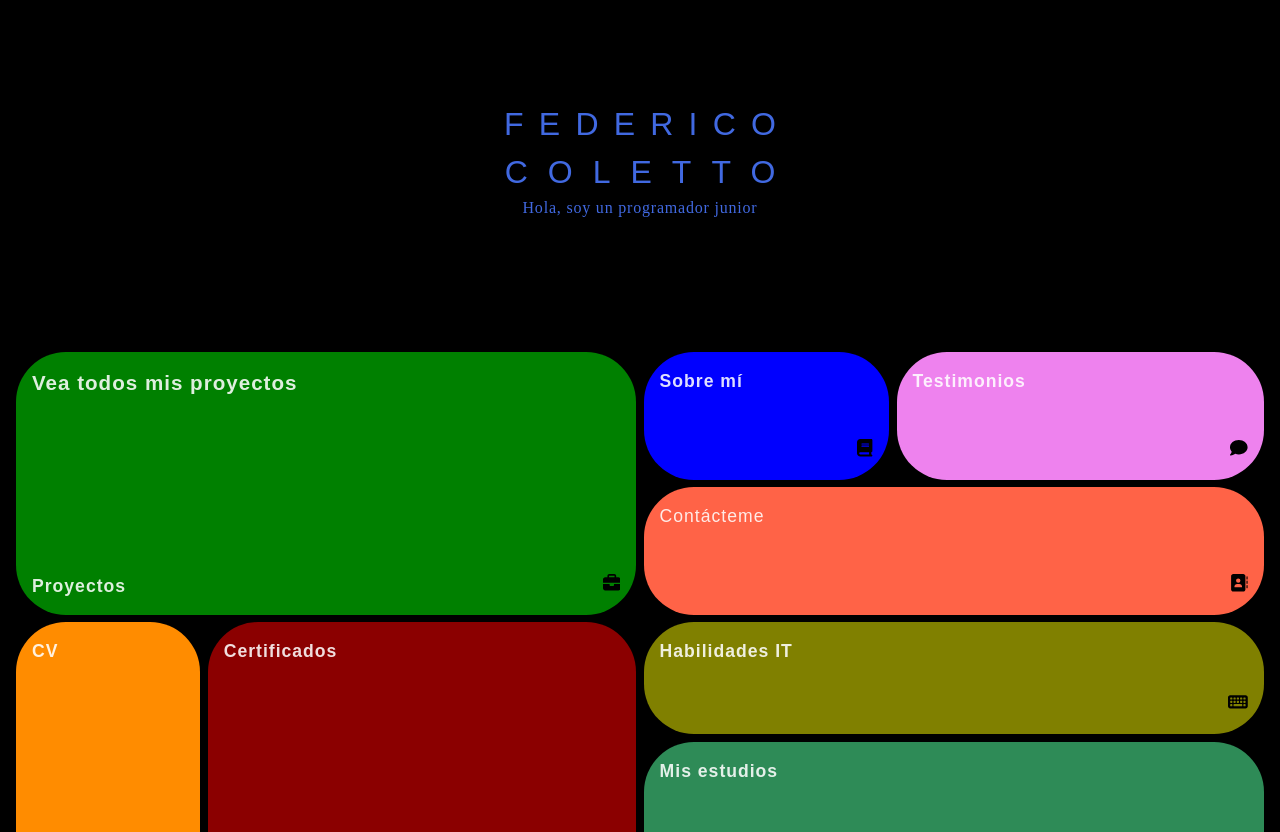
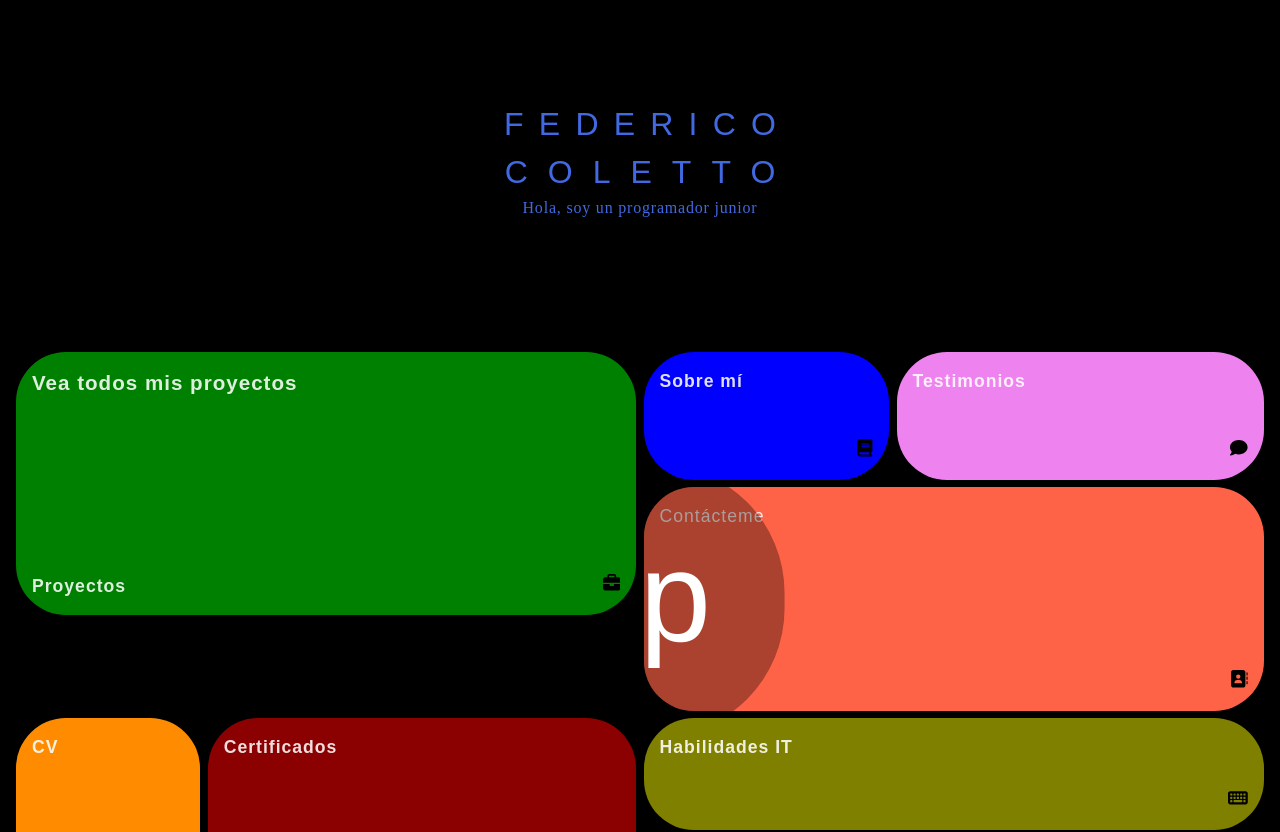
Before and after one commit to federicocoletto/my-portfolio-front, a React (Vite) app: page / in a window 1280 px wide. Shown: the top 832 px of the page. Built offline with nearby package versions, Linux system fonts and the light colour scheme; a web font is replaced by a local one.

Commit message:
+ CV + ContactMe

```diff
--- a/src/components/Heroes/CVHero.jsx
+++ b/src/components/Heroes/CVHero.jsx
@@ -7,7 +7,7 @@ const CVHero = () => {
                 onMouseOver={() => setShowText(true)}
                 onMouseOut={() => setShowText(false)}
             >
-                <div className="hero__top invisible">
+                <div className="hero__top">
                     <h4 className="hero__text left">CV</h4>
                 </div>
                 <div className="hero__bottom">
--- a/src/components/Heroes/ContactHero.jsx
+++ b/src/components/Heroes/ContactHero.jsx
@@ -2,9 +2,13 @@ import { useState } from "react"
 
 const ContactHero = () => {
 
+    const [expandFirst, setExpandFirst] = useState(false);
+    const [expandSecond, setExpandSecond] = useState(false);
+    const [expandThird, setExpandThird] = useState(false);
+    const [expandFourth, setExpandFourth] = useState(false);
     const [showText, setShowText] = useState(false)
     const handleScroll = () => {
-        document.getElementById('contactMe').scrollIntoView({behavior: "smooth"})
+        document.getElementById('contactMe').scrollIntoView({ behavior: "smooth" })
     }
 
     return (
@@ -21,9 +25,61 @@ const ContactHero = () => {
                         <svg xmlns="http://www.w3.org/2000/svg" height="1em" viewBox="0 0 512 512"><path d="M96 0C60.7 0 32 28.7 32 64V448c0 35.3 28.7 64 64 64H384c35.3 0 64-28.7 64-64V64c0-35.3-28.7-64-64-64H96zM208 288h64c44.2 0 80 35.8 80 80c0 8.8-7.2 16-16 16H144c-8.8 0-16-7.2-16-16c0-44.2 35.8-80 80-80zm-32-96a64 64 0 1 1 128 0 64 64 0 1 1 -128 0zM512 80c0-8.8-7.2-16-16-16s-16 7.2-16 16v64c0 8.8 7.2 16 16 16s16-7.2 16-16V80zM496 192c-8.8 0-16 7.2-16 16v64c0 8.8 7.2 16 16 16s16-7.2 16-16V208c0-8.8-7.2-16-16-16zm16 144c0-8.8-7.2-16-16-16s-16 7.2-16 16v64c0 8.8 7.2 16 16 16s16-7.2 16-16V336z" /></svg>
                     </i>
                 </div>
-                <div className="hero__center">
-                    <h1 className={`hero__center-text ${showText ? 'show' : ''}`}>Pongámonos en contacto.</h1>
-                    <h1 className={`hero__center-text ${showText ? 'show' : ''}`}>Pongámonos en contacto.</h1>
+                <div className="hero__center-contactme">
+                    <ul className={`socials ${showText ? 'show' : ''}`}>
+                        <li className="social">
+                            <a
+                                onMouseOver={() => setExpandFirst(true)}
+                                onMouseOut={() => setExpandFirst(false)}
+                                href="https://www.linkedin.com/in/federico-coletto-3761a6264"
+                                target="_blank"
+                                rel="noopener noreferrer"
+                                title="LinkedIn_link"
+                                className='contact__a'>
+                                <span className="social__span">LinkedIn</span>
+                                <i className={`fa-brands fa-linkedin ${expandFirst ? 'show' : ''}`}></i>
+                            </a>
+                        </li>
+                        <li className="social">
+                            <a
+                                onMouseOver={() => setExpandSecond(true)}
+                                onMouseOut={() => setExpandSecond(false)}
+                                href="https://api.whatsapp.com/send?phone=542612639374"
+                                target="_blank"
+                                rel="noopener noreferrer"
+                                title="WhatsApp_link"
+                                className='contact__a'>
+                                <span className="social__span">WhatsApp</span>
+                                <i className={`fa-brands fa-whatsapp ${expandSecond ? 'show' : ''}`}></i>
+                            </a>
+                        </li>
+                        <li className="social">
+                            <a
+                                onMouseOver={() => setExpandThird(true)}
+                                onMouseOut={() => setExpandThird(false)}
+                                href="mailto:federico.coletto@fce.uncu.edu.ar"
+                                target="_blank"
+                                rel="noopener noreferrer"
+                                title="gmail_link"
+                                className='contact__a'>
+                                <span className="social__span">Gmail</span>
+                                <i className={`fa-solid fa-envelope ${expandThird ? 'show' : ''}`}></i>
+                            </a>
+                        </li>
+                        <li className="social">
+                            <a
+                                onMouseOver={() => setExpandFourth(true)}
+                                onMouseOut={() => setExpandFourth(false)}
+                                href="https://github.com/federicocoletto"
+                                target="_blank"
+                                rel="noopener noreferrer"
+                                title="github_link"
+                                className='contact__a'>
+                                <span className="social__span">GitHub</span>
+                                <i className={`fa-brands fa-github ${expandFourth ? 'show' : ''}`}></i>
+                            </a>
+                        </li>
+                    </ul>
                 </div>
             </div>
         </div>
--- a/src/components/Parts/ContactMePart.jsx
+++ b/src/components/Parts/ContactMePart.jsx
@@ -2,10 +2,6 @@ import { useState } from 'react';
 import '../styles/Parts/ContactMePart.css'
 
 const ContactMePart = () => {
-	const [expandFirst, setExpandFirst] = useState(false);
-	const [expandSecond, setExpandSecond] = useState(false);
-	const [expandThird, setExpandThird] = useState(false);
-	const [expandFourth, setExpandFourth] = useState(false);
 
 	return (
 		<div className="part contactme" id="contactMe">
@@ -13,60 +9,7 @@ const ContactMePart = () => {
 				<header className="part__header">
 					<h1 className="part__title">Contácteme</h1>
 				</header>
-				<ul className="socials">
-					<li className="social">
-						<a
-							onMouseOver={() => setExpandFirst(true)}
-							onMouseOut={() => setExpandFirst(false)}
-							href="https://www.linkedin.com/in/federico-coletto-3761a6264"
-							target="_blank"
-							rel="noopener noreferrer"
-							title="LinkedIn_link"
-							className='contact__a'>
-							LinkedIn
-							<i className={`fa-brands fa-linkedin ${expandFirst ? 'show' : ''}`}></i>
-						</a>
-					</li>
-					<li className="social">
-						<a
-							onMouseOver={() => setExpandSecond(true)}
-							onMouseOut={() => setExpandSecond(false)}
-							href="https://api.whatsapp.com/send?phone=542612639374"
-							target="_blank"
-							rel="noopener noreferrer"
-							title="WhatsApp_link"
-							className='contact__a'>
-							WhatsApp
-							<i className={`fa-brands fa-whatsapp ${expandSecond ? 'show' : ''}`}></i>
-						</a>
-					</li>
-					<li className="social">
-						<a
-							onMouseOver={() => setExpandThird(true)}
-							onMouseOut={() => setExpandThird(false)}
-							href="mailto:federico.coletto@fce.uncu.edu.ar"
-							target="_blank"
-							rel="noopener noreferrer"
-							title="gmail_link"
-							className='contact__a'>
-							Gmail
-							<i className={`fa-solid fa-envelope ${expandThird ? 'show' : ''}`}></i>
-						</a>
-					</li>
-					<li className="social">
-						<a
-							onMouseOver={() => setExpandFourth(true)}
-							onMouseOut={() => setExpandFourth(false)}
-							href="https://github.com/federicocoletto"
-							target="_blank"
-							rel="noopener noreferrer"
-							title="github_link"
-							className='contact__a'>
-							GitHub
-							<i className={`fa-brands fa-github ${expandFourth ? 'show' : ''}`}></i>
-						</a>
-					</li>
-				</ul>
+
 			</div>
 		</div>
 	)
--- a/src/components/styles/HeroesSection.css
+++ b/src/components/styles/HeroesSection.css
@@ -16,6 +16,10 @@
 	grid-template-rows: 8rem 8rem;
 	column-gap: .5rem;
 	row-gap: .45rem;
+}
+
+.hero__div.second {
+	grid-template-rows: 8rem 14rem;
 }
 
 .hero {
@@ -125,9 +129,9 @@
 }
 
 @media (max-width: 640px) {
-		.invisible {
-			visibility: hidden;
-		}
+	.invisible {
+		visibility: hidden;
+	}
 
 }
 
@@ -225,9 +229,11 @@
 	transform: rotate(-90deg);
 	top: 2.5rem; */
 }
+
 .hero__bottom {
 	align-items: end;
 }
+
 .download__span {
 	font-size: .3rem;
 	display: block;
--- a/src/components/styles/Parts/ContactMePart.css
+++ b/src/components/styles/Parts/ContactMePart.css
@@ -1,25 +1,31 @@
-.part__container.contactme {
-	display: grid;
-	grid-template-columns: 1fr;
-	min-height: 10rem;
+.hero__center-contactme {
+	position: absolute;
+	top: 50%;
+	left: 50%;
+	transform: translate(-50%, -50%);
+	width: 90%;
 }
 
 .socials {
 	height: 100%;
 	display: grid;
+	grid-template-columns: .5fr .5fr;
 	gap: 1rem;
-	place-items: center;
+	transform: scale(8);
+	transition: transform .4s;
 }
-@media (min-width: 425px) {
-	.socials {
-		grid-template-columns: .5fr .5fr;
-	}
+
+.socials.show {
+	transform: scale(1);
 }
+
+
 @media (min-width: 768px) {
 	.socials {
 		grid-template-columns: .25fr .25fr .25fr .25fr;
 	}
 }
+
 .social {
 	width: 100%;
 }
@@ -28,13 +34,12 @@
 	width: fit-content;
 	padding: .3rem .5rem;
 	display: flex;
-	gap: .5rem;
 	align-items: center;
 	margin: auto;
 	border-radius: 1rem;
-	border: none;
-	background-color: #0009;
-	letter-spacing: 1px;
+	background-color: #0005;
+	color: white;
+	letter-spacing: 1.5px;
 	font-family: 'Agenor Neue', sans-serif;
 	position: relative;
 	cursor: pointer;
@@ -54,9 +59,12 @@
 	transition: right .4s ease-in-out, opacity .2s;
 }
 
-
 .contact__a i.show {
 	transition: opacity .4s;
 	opacity: 1;
 	right: .6rem;
 }
+
+.social__span {
+	font-size: 1rem;
+}
```
